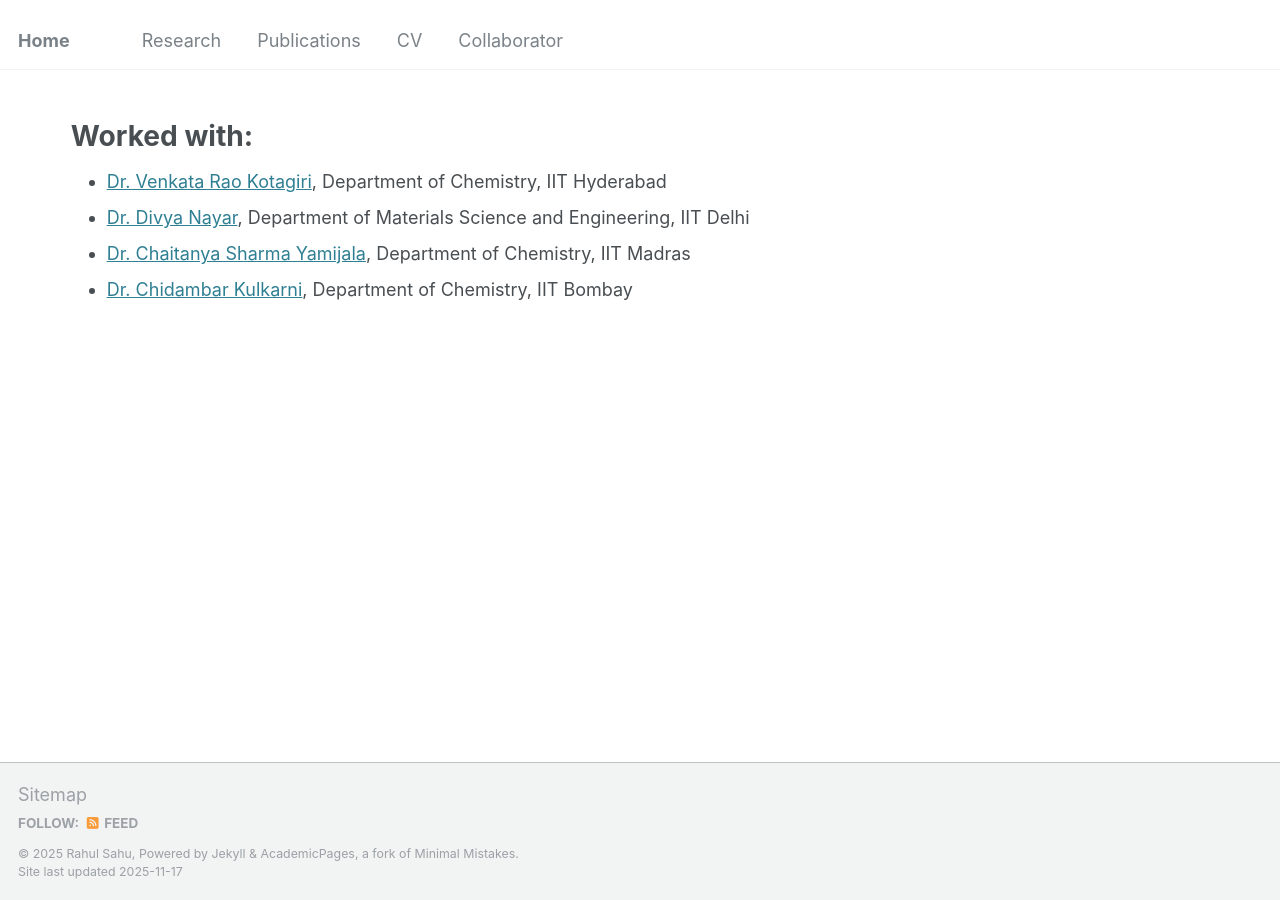
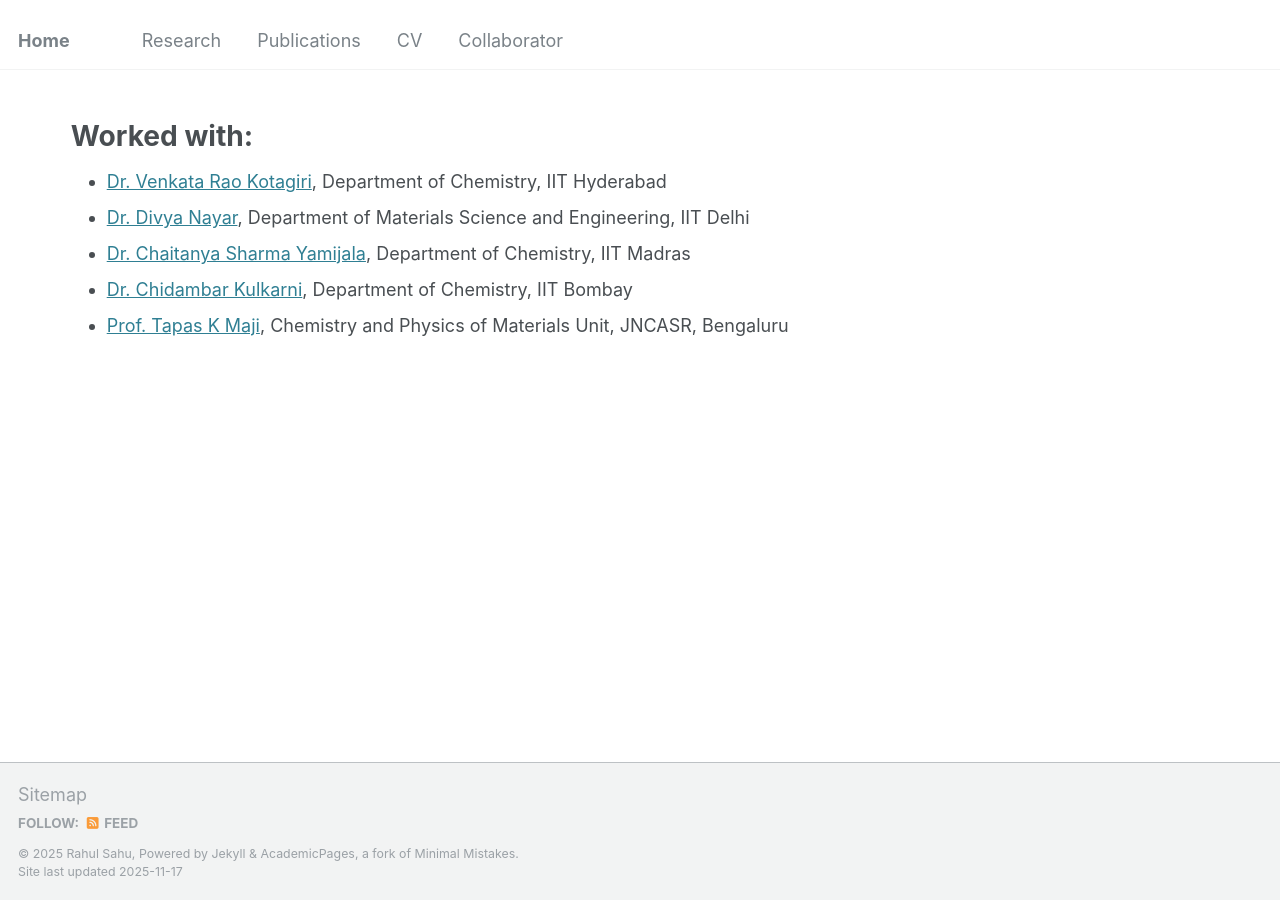
Before and after one commit to srahul21/srahul21.github.io, a Jekyll site: the page built from _pages/collaborators.md, in a window 1280 px wide. Built offline with Jekyll 4.4.1, drawn with Linux system fonts in a browser that asks for light colours.

Commit message:
updated collaborators list

```diff
--- a/_pages/collaborators.md
+++ b/_pages/collaborators.md
@@ -13,3 +13,4 @@ Worked with:
 * [Dr. Divya Nayar](https://sites.google.com/prod/view/divyanayar/group-members/divya-nayar), Department of Materials Science and Engineering, IIT Delhi
 * [Dr. Chaitanya Sharma Yamijala](https://sites.google.com/view/yamijala-group/home), Department of Chemistry, IIT Madras
 * [Dr. Chidambar Kulkarni](https://sites.google.com/iitb.ac.in/cklab/home), Department of Chemistry, IIT Bombay
+* [Prof. Tapas K Maji](https://faculty.jncasr.ac.in/tmaji/), Chemistry and Physics of Materials Unit, JNCASR, Bengaluru
```
